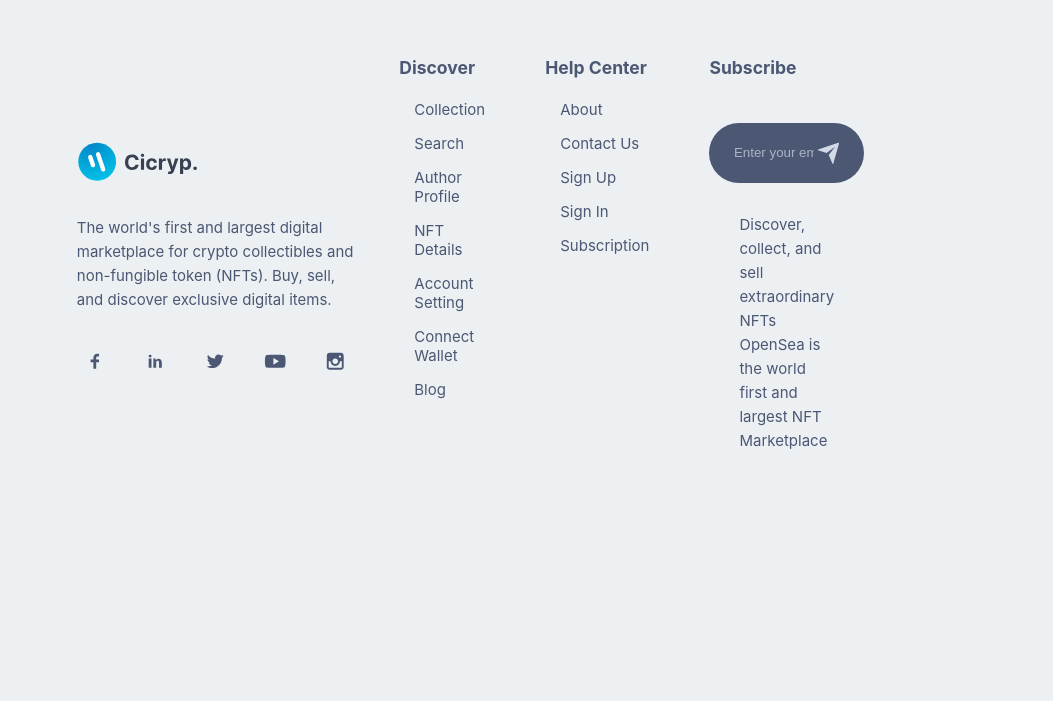
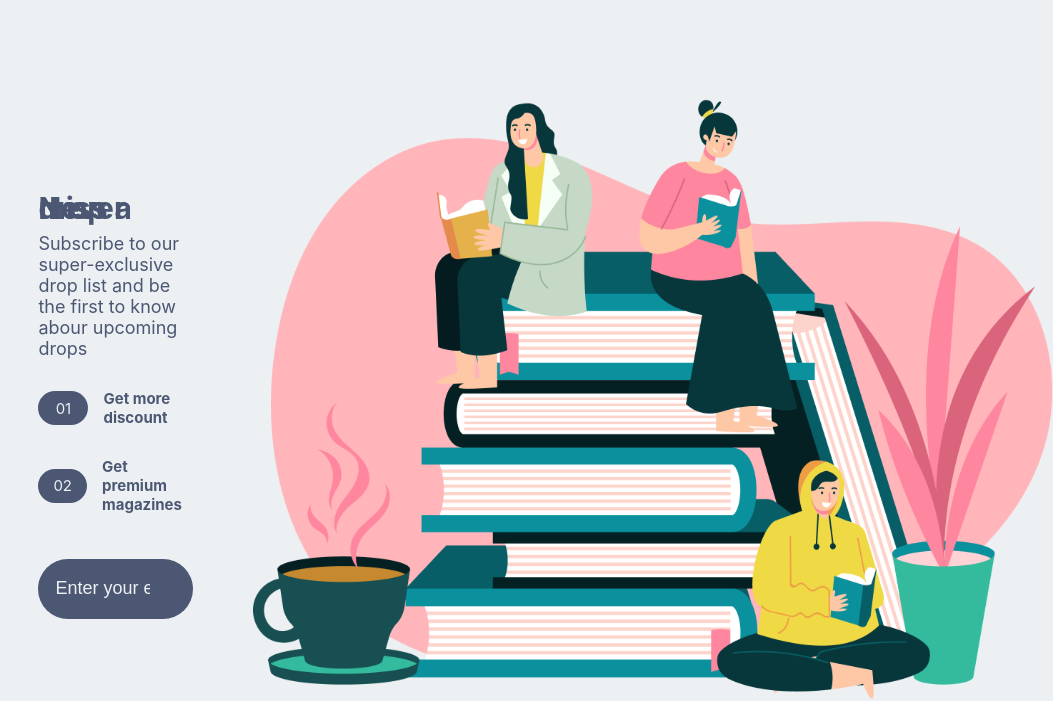
Before and after one commit to Chien-2112/WEB3_NFT_MARKETPLACE_DATN, a Next.js app in the folder frontend/: page / in a window 768 px wide. Shown: the part 3482-4183 px from the top of the page, 1053 px wide, since content can reach past the window. Before the commit the page ends 4025 px from the top, so only its background shows below. Built offline with nearby package versions, Linux system fonts and the light colour scheme.

Commit message:
create sign-up newsletter form

```diff
--- /dev/null
+++ b/frontend/components/Subscribe/Subscribe.jsx
@@ -0,0 +1,46 @@
+
+import React from 'react';
+import { RiSendPlaneFill } from 'react-icons/ri';
+import Image from "next/image";
+
+// INTERNAL IMPORT.
+import Style from "./Subscribe.module.css";
+import images from "../../public/img";
+
+const Subscribe = () => {
+  return (
+	<div className={Style.subscribe}>
+		<div className={Style.subscribe_box}>
+			<div className={Style.subscribe_box_left}>
+				<h2>Never miss a drop</h2>
+				<p>Subscribe to our super-exclusive drop list and be the first to know abour upcoming drops</p>
+				<div className={Style.subscribe_box_left_box}>
+					<span>01</span>
+					<small>Get more discount</small>
+				</div>
+
+				<div className={Style.subscribe_box_left_box}>
+					<span>02</span>
+					<small>Get premium magazines</small>
+				</div>
+
+				<div className={Style.subscribe_box_left_input}>
+					<input type="email" placeholder="Enter your email" />
+					<RiSendPlaneFill className={Style.subscribe_box_left_input_icon} />
+				</div>
+			</div>
+
+			<div className={Style.subscribe_bpx_right}>
+				<Image
+					src={images.update}
+					alt="get update"
+					height={600}
+					width={800}
+				/>
+			</div>
+		</div>
+	</div>
+  )
+}
+
+export default Subscribe;
--- /dev/null
+++ b/frontend/components/Subscribe/Subscribe.module.css
@@ -0,0 +1,108 @@
+
+.subscribe {
+	width: 100%;
+}
+
+.subscribe_box {
+	width: 80%;
+	margin: 0 auto;
+	padding: 8rem 0;
+
+	display: grid;
+	grid-template-columns: 1.5fr 2fr;
+	align-items: center;
+}
+
+.subscribe_box_left h2 {
+	font-size: 3rem;
+	line-height: 0;
+}
+
+.subscribe_box p {
+	font-size: 1.2rem;
+}
+
+.subscribe_box_left_box {
+	display: flex;
+	align-items: center;
+	gap: 1rem;
+	margin-top: 2rem;
+}
+
+.subscribe_box_left_box small {
+	font-size: 1rem;
+	font-weight: 700;
+}
+
+.subscribe_box_left_box span {
+	background-color: var(--icons-color);
+	color: var(--main-bg-color);
+	padding: .5rem 1rem;
+	border-radius: 2rem;
+	width: 4rem;
+	text-align: center;
+}
+
+.subscribe_box_left_input {
+	margin-top: 3rem;
+	padding: 2rem;
+	width: 80%;
+	border-radius: 4rem;
+	background-color: var(--icons-color);
+	color: var(--icons-color);
+
+	display: flex;
+	align-items: center;
+}
+
+.subscribe_box_left_input input {
+	background-color: transparent;
+	border: 0;
+	outline: none;
+	width: 90%;
+}
+
+.subscribe_box_left_input input::placeholder {
+	color: var(--main-bg-color);
+	font-size: 1.2rem;
+}
+
+.subscribe_box_left_input_icon {
+	font-size: 2rem;
+}
+
+@media screen and (min-device-width:320px) and
+(max-device-width: 768px) {
+	.subscribe_box {
+		width: 90%;
+		grid-template-columns: 1fr;
+		gap: 4rem;
+	}
+
+	.subscribe_box_left_input {
+		width: 100%;
+		padding: 1rem;
+	}
+
+	.subscribe_box_left h2 {
+		font-size: 2rem;
+	}
+}
+
+@media screen and (min-device-width: 768px) and
+(max-device-width: 1024px) {
+	.subscribe_box {
+		width: 90%;
+		grid-template-columns: repeat(2, 1fr);
+		gap: 4rem;
+	}
+
+	.subscribe_box_left_input {
+		width: 100%;
+		padding: 1rem;
+	}
+
+	.subscribe_box_left h2 {
+		font-size: 2rem;
+	}
+}
--- a/frontend/components/componentsindex.js
+++ b/frontend/components/componentsindex.js
@@ -4,5 +4,6 @@
 import HeroSection from "./HeroSection/HeroSection";
 import Service from "./Service/Service";
 import BigNFTSlider from "./BigNFTSlider/BigNFTSlider";
+import Subscribe from "./Subscribe/Subscribe";
 
-export { Button, Footer, NavBar, HeroSection, Service, BigNFTSlider };
+export { Button, Footer, NavBar, HeroSection, Service, BigNFTSlider, Subscribe };
--- a/frontend/src/app/page.js
+++ b/frontend/src/app/page.js
@@ -5,7 +5,8 @@
 import {
   HeroSection,
   Service,
-  BigNFTSlider
+  BigNFTSlider ,
+  Subscribe
 } from "../../components/componentsindex";
 
 export default function Home() {
@@ -14,6 +15,7 @@
       <HeroSection />
       <Service />
       <BigNFTSlider />
+      <Subscribe />
     </div>
   );
 }
```
